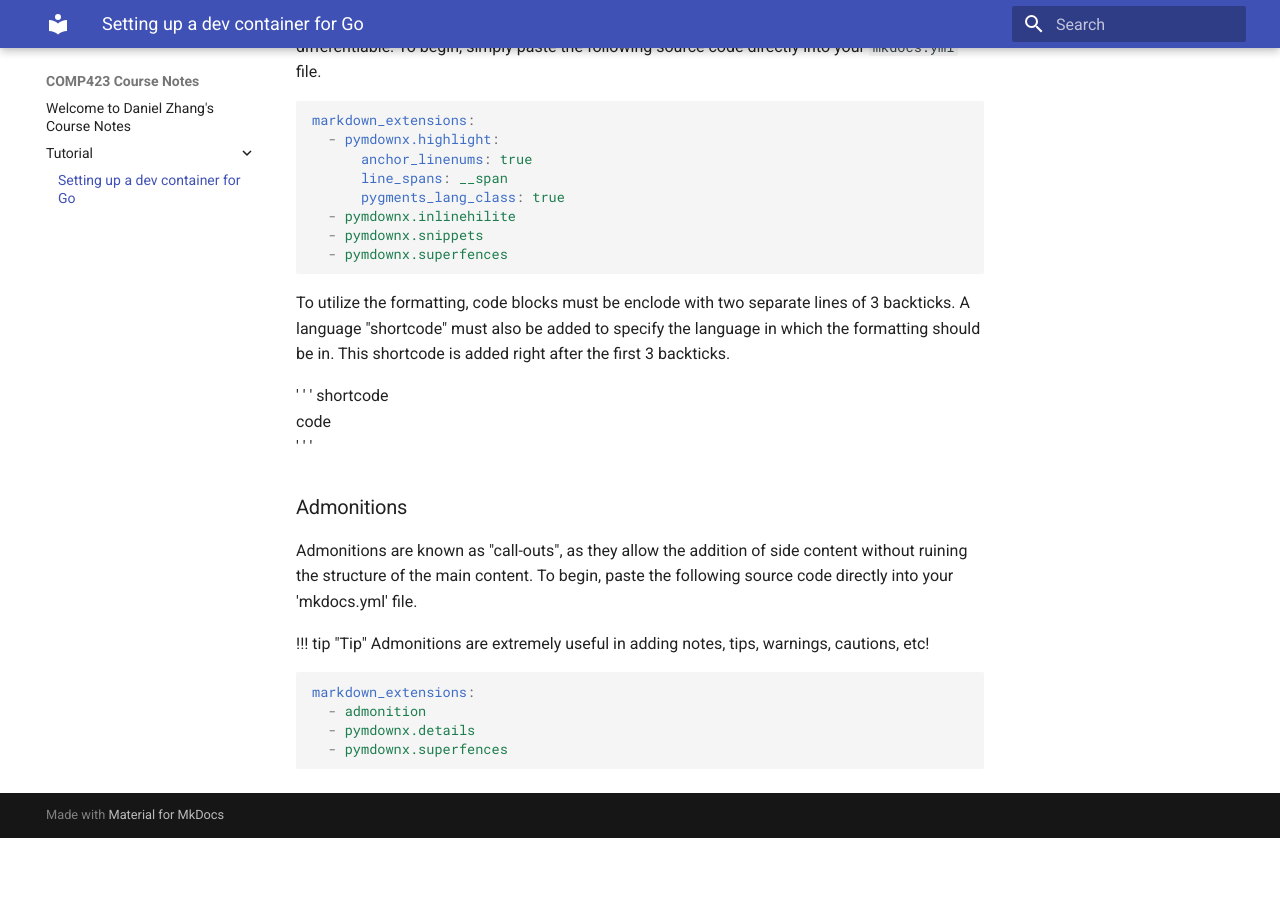
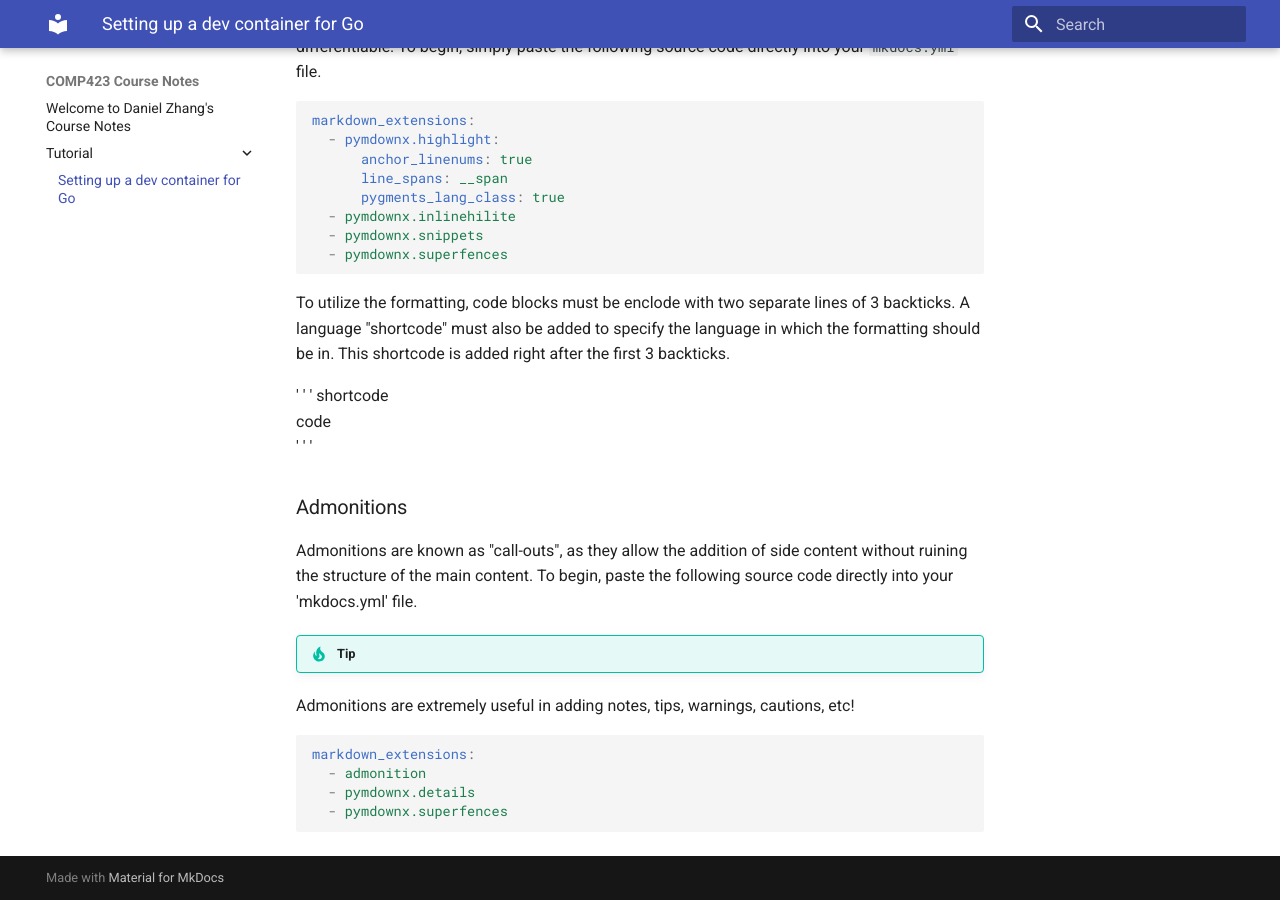
Before and after one commit to D123aniel/comp423-course-notes, an MkDocs documentation site: the page built from docs/tutorial/go-setup.md, in a window 1280 px wide and 900 px high, scrolled down 574 px. Built offline with MkDocs 1.6.1 and Material for MkDocs 9.7.7, drawn with Linux system fonts in a browser that asks for light colours; before the commit the page ends 1412 px from its top, so only the background shows below that; part of the change alters nothing that is shown.

```diff
--- a/mkdocs.yml
+++ b/mkdocs.yml
@@ -9,3 +9,7 @@ markdown_extensions:
   - pymdownx.inlinehilite
   - pymdownx.snippets
   - pymdownx.superfences
+  - admonition
+  - codehilite:
+      guess_lang: false
+      linenums: true
```
